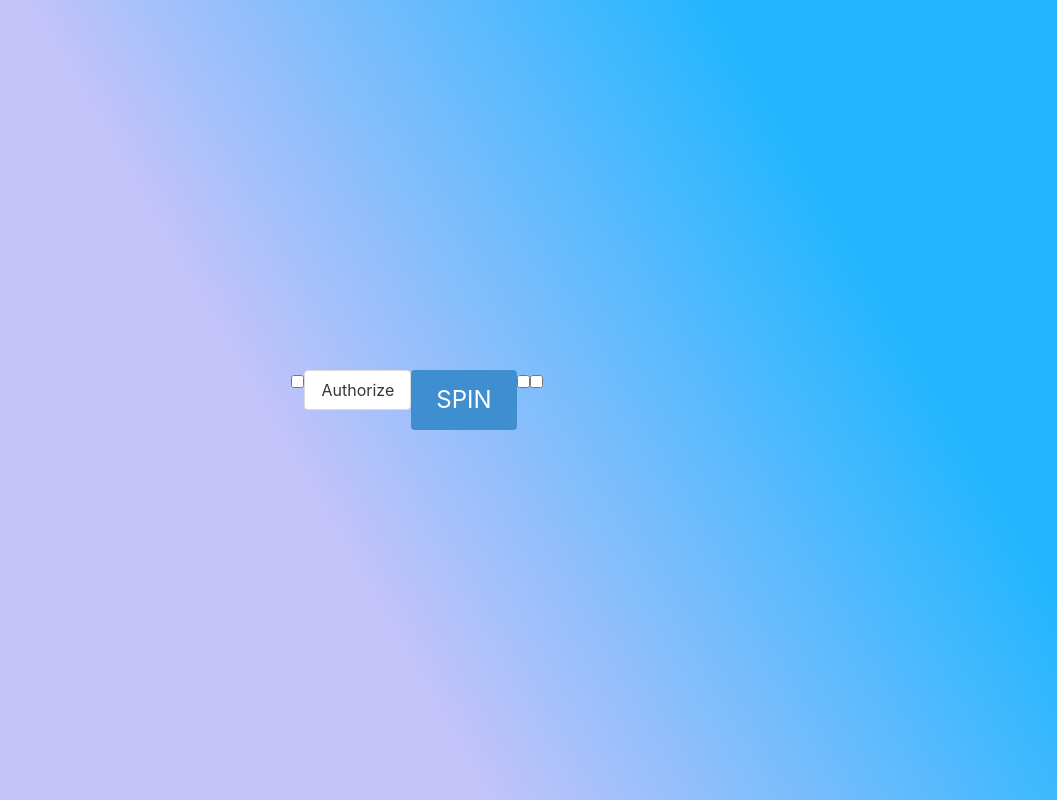
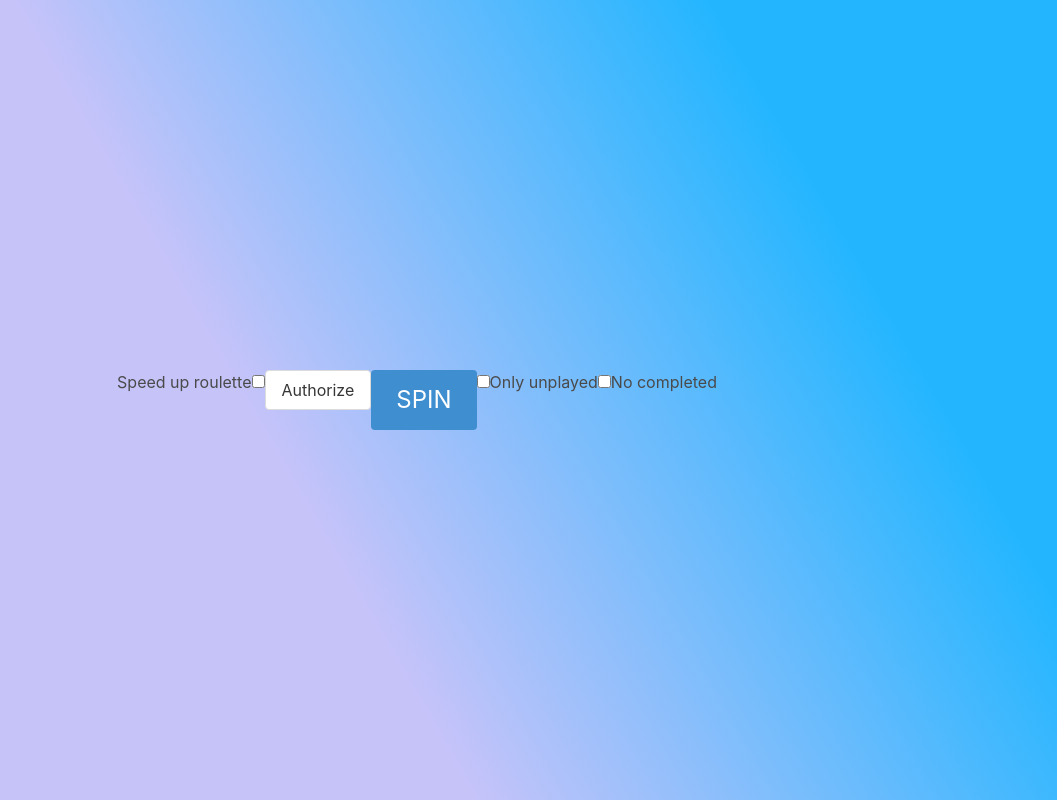
Before and after one commit to thennal10/vglist-roulette, a Vue app: page / in a window 1280 px wide. Shown: the whole page, without its empty margins (223-1280 px from the left). Built offline with nearby package versions, Linux system fonts and the light colour scheme.

Commit message:
added input labels and changed ray color

```diff
--- a/src/App.vue
+++ b/src/App.vue
@@ -13,13 +13,18 @@
 </div>
 
 <div class="controls">
-  <input type="checkbox" v-model="speedy" />
+  <label for="speedup">Speed up roulette</label>
+  <input type="checkbox" id="speedup" v-model="speedy" />
   <a class="button" href="https://vglist.co/settings/oauth/authorize?client_id=zLV--juCNrcmhgrWKMU7-Im0_PndSrqbOrp63I1D8jE&redirect_uri=https://tolocalhost.com&response_type=code&scope=read">
     Authorize
   </a>
   <button class="button is-info is-large" @click="pickRandom">SPIN</button>
-  <input type="checkbox" v-model="unplayedOnly" />
-  <input type="checkbox" v-model="noCompleted" />
+
+  <input type="checkbox" id="unplayedfilter" v-model="unplayedOnly" />
+  <label for="unplayedfilter">Only unplayed</label>
+
+  <input type="checkbox" id="completedfilter" v-model="noCompleted" />
+  <label for="completedfilter">No completed</label>
 </div>
 
 </template>
@@ -217,8 +222,8 @@ body {
 /* To prevent the rays overlaying it */
 input {
   position: relative;
-  z-index: 1;
 }
+
 /* keyframes for animation;  simple 0 to 360 */
 @keyframes spin {
 	from { transform: rotate(0deg) scale(2); }
@@ -228,6 +233,7 @@ input {
 .rays	{ /* with animation properties */
 	background: url('./assets/rays-main.png') no-repeat center;
 	position: absolute;
+  z-index: -1;
   height: 100%;
   width: 100%;
 
```
Also changed, not shown: src/assets/rays-main.png.
